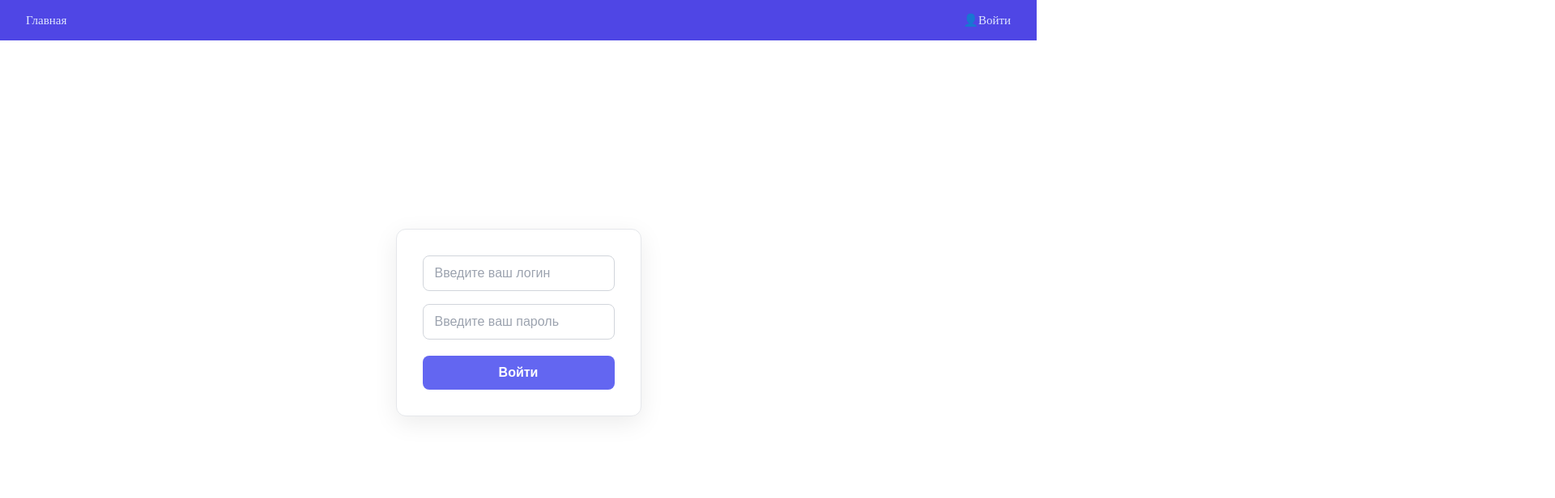
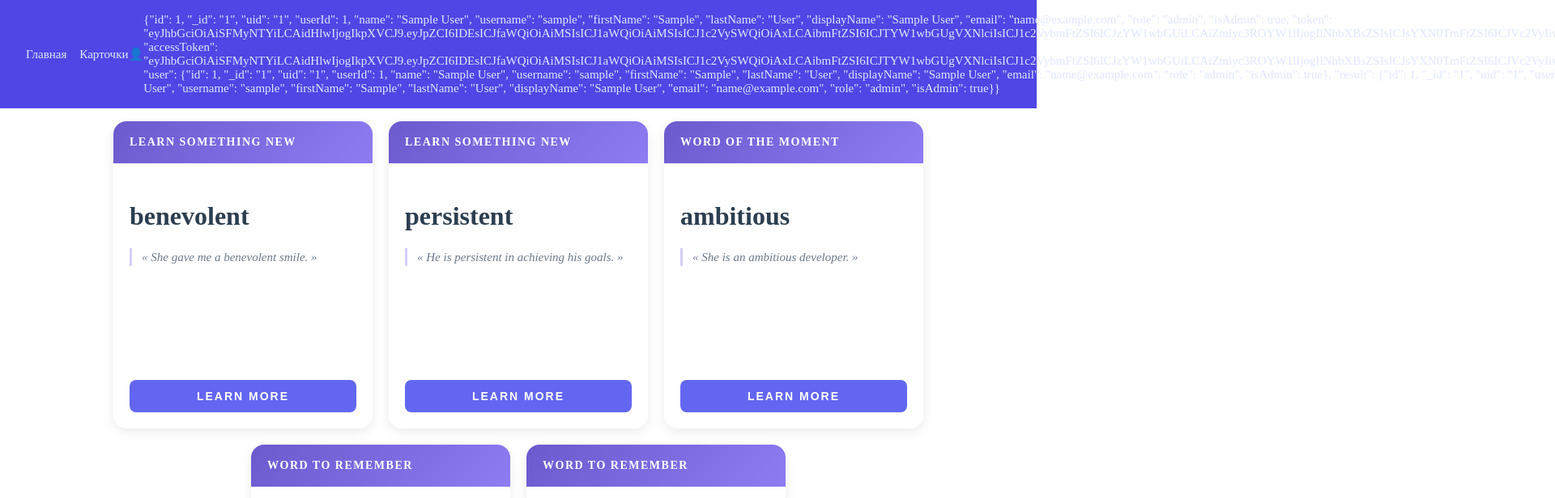
Before and after one commit to noisekov/astralTestTask, a React (Vite) app: page /cards in a window 1280 px wide. Before the commit this address led to /login. Shown: the top 616 px of the page at 81% size, 1920 px wide, since content can reach past the window. Built offline with nearby package versions, Linux system fonts and the light colour scheme; sample sign-in values are in the browser's storage.

Commit message:
feat: add cards

```diff
--- /dev/null
+++ b/src/components/Card/Card.module.css
@@ -0,0 +1,97 @@
+.scene {
+  perspective: 1200px;
+  width: 320px;
+}
+
+.card {
+  position: relative;
+  width: 100%;
+  height: 380px;
+  transform-style: preserve-3d;
+  transition: transform 0.6s;
+}
+
+.card__flipped {
+  transform: rotateY(180deg);
+}
+
+.card__face {
+  position: absolute;
+  inset: 0;
+  backface-visibility: hidden;
+  -webkit-backface-visibility: hidden;
+
+  background: #fff;
+  border-radius: 16px;
+  box-shadow: 0 4px 14px rgba(0, 0, 0, 0.08);
+  overflow: hidden;
+  display: flex;
+  flex-direction: column;
+  transition: box-shadow 0.2s;
+}
+
+.card__back {
+  transform: rotateY(180deg);
+}
+
+.scene:hover .card__face {
+  box-shadow: 0 10px 24px rgba(0, 0, 0, 0.12);
+}
+
+.card__header {
+  background: linear-gradient(135deg, #6a5acd, #8e7cf3);
+  color: #fff;
+  padding: 18px 20px;
+  font-size: 14px;
+  font-weight: 600;
+  letter-spacing: 1.5px;
+  text-transform: uppercase;
+}
+
+.card__body {
+  padding: 20px;
+  display: flex;
+  flex-direction: column;
+  flex: 1;
+}
+
+.card__word {
+  font-size: 32px;
+  font-weight: 700;
+  color: #2c3e50;
+  margin-bottom: 6px;
+}
+
+.card__example {
+  font-style: italic;
+  color: #6b7a8c;
+  font-size: 15px;
+  line-height: 1.5;
+  border-left: 3px solid #d5cdf8;
+  padding-left: 12px;
+  margin-bottom: 16px;
+}
+
+.card__button {
+  margin-top: auto;
+  width: 100%;
+  padding: 12px;
+  border: none;
+  border-radius: 8px;
+  background: #6366f1;
+  color: #fff;
+  font-size: 14px;
+  font-weight: 700;
+  letter-spacing: 2px;
+  text-transform: uppercase;
+  cursor: pointer;
+  transition: background 0.2s;
+}
+
+.card__button:hover {
+  background: #5946c9;
+}
+
+.card__button:active {
+  transform: scale(0.98);
+}
--- a/src/components/Card/Card.tsx
+++ b/src/components/Card/Card.tsx
@@ -0,0 +1,52 @@
+import { useState } from "react";
+import styles from "./Card.module.css";
+import { TITLES, type Words } from "../../services/wordsApi";
+
+function getRandomTitle(list: string[]) {
+  const index = Math.floor(Math.random() * list.length);
+  return list[index];
+}
+
+export default function Card({ cardsData }: { cardsData: Words }) {
+  const [title] = useState(() => getRandomTitle(TITLES));
+  const [isFlipped, setIsFlipped] = useState(false);
+
+  return (
+    <div className={styles.scene}>
+      <article
+        className={`${styles.card} ${isFlipped ? styles.card__flipped : ""}`}
+      >
+        <div className={styles.card__face}>
+          <div className={styles.card__header}>{title}</div>
+
+          <div className={styles.card__body}>
+            <h2 className={styles.card__word}>{cardsData.word}</h2>
+
+            <p className={styles.card__example}>« {cardsData.example} »</p>
+
+            <button
+              className={styles.card__button}
+              type="button"
+              onClick={() => setIsFlipped(true)}
+            >
+              Learn More
+            </button>
+          </div>
+        </div>
+
+        <div className={`${styles.card__face} ${styles.card__back}`}>
+          <div className={styles.card__body}>
+            <h2 className={styles.card__word}>{cardsData.translation}</h2>
+            <button
+              className={styles.card__button}
+              type="button"
+              onClick={() => setIsFlipped(false)}
+            >
+              Show Less
+            </button>
+          </div>
+        </div>
+      </article>
+    </div>
+  );
+}
--- /dev/null
+++ b/src/components/CardList/CardList.module.css
@@ -0,0 +1,6 @@
+.wrapper {
+  display: flex;
+  flex-wrap: wrap;
+  justify-content: center;
+  gap: 20px;
+}
--- a/src/components/CardList/CardList.tsx
+++ b/src/components/CardList/CardList.tsx
@@ -0,0 +1,15 @@
+import type { Words } from "../../services/wordsApi";
+import Cards from "../Card/Card";
+import styles from "./CardList.module.css";
+
+const CardList = ({ cardsData }: { cardsData: Words[] }) => {
+  return (
+    <div className={styles.wrapper}>
+      {cardsData.map((card) => (
+        <Cards key={card.id} cardsData={card}></Cards>
+      ))}
+    </div>
+  );
+};
+
+export default CardList;
--- a/src/components/Page/Page.tsx
+++ b/src/components/Page/Page.tsx
@@ -4,11 +4,12 @@ import Body from "../Body/Body";
 import { useAppSelector } from "../../hooks/redux";
 
 const Page = () => {
+  const INITIAL_PROFILE_NAME = "Войти";
   const { isAuthenticated, login } = useAppSelector((state) => state);
 
   return (
     <>
-      <Header name={login || "Войти"} isAuth={isAuthenticated} />
+      <Header name={login || INITIAL_PROFILE_NAME} isAuth={isAuthenticated} />
       <Body />
       <Footer
         youtube="https://youtube.com/"
--- /dev/null
+++ b/src/pages/Cards/Cards.tsx
@@ -0,0 +1,10 @@
+import CardList from "../../components/CardList/CardList";
+import { WORDS } from "../../services/wordsApi";
+
+export default function Cards() {
+  return (
+    <>
+      <CardList cardsData={WORDS}></CardList>
+    </>
+  );
+}
--- a/src/pages/cards.tsx
+++ /dev/null
@@ -1,5 +0,0 @@
-const Сards = () => {
-  return <div>Сards</div>;
-};
-
-export default Сards;
--- a/src/routes/routes.tsx
+++ b/src/routes/routes.tsx
@@ -1,5 +1,5 @@
 import { createBrowserRouter } from "react-router";
-import Cards from "../pages/cards";
+import Cards from "../pages/Cards/Cards";
 import Index from "../pages/Index/Index";
 import Login from "../pages/Login/Login";
 import Profile from "../pages/profile";
--- /dev/null
+++ b/src/services/wordsApi.ts
@@ -0,0 +1,48 @@
+export interface Words {
+  id: number;
+  word: string;
+  translation: string;
+  example: string;
+}
+
+export const WORDS: Words[] = [
+  {
+    id: 1,
+    word: "benevolent",
+    translation: "добрый, благожелательный",
+    example: "She gave me a benevolent smile.",
+  },
+  {
+    id: 2,
+    word: "persistent",
+    translation: "настойчивый",
+    example: "He is persistent in achieving his goals.",
+  },
+  {
+    id: 3,
+    word: "ambitious",
+    translation: "амбициозный",
+    example: "She is an ambitious developer.",
+  },
+  {
+    id: 4,
+    word: "curious",
+    translation: "любопытный",
+    example: "He is curious about new technologies.",
+  },
+  {
+    id: 5,
+    word: "resilient",
+    translation: "стойкий",
+    example: "She is resilient when facing difficulties.",
+  },
+];
+
+export const TITLES = [
+  "Word of the Day",
+  "Word of the Moment",
+  "Expand Your Vocabulary",
+  "Word to Remember",
+  "Today's Challenge",
+  "Learn Something New",
+];
--- a/src/store/store.ts
+++ b/src/store/store.ts
@@ -1,9 +1,11 @@
 import { createStore } from "redux";
 import type { AuthState, LoginAction } from "./storeTypes";
 
+const localStorageLogin = localStorage.getItem("login");
+
 const initialState: AuthState = {
-  isAuthenticated: false,
-  login: null,
+  isAuthenticated: Boolean(localStorageLogin),
+  login: localStorageLogin,
 };
 
 function authenticatedReducer(
@@ -12,6 +14,7 @@ function authenticatedReducer(
 ) {
   switch (action.type) {
     case "login":
+      localStorage.setItem("login", action.payload);
       return {
         ...state,
         isAuthenticated: true,
```
